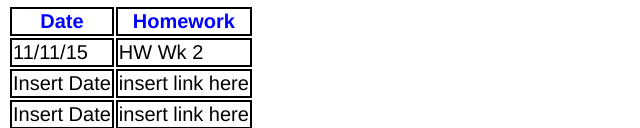
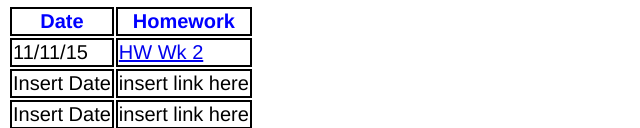
Before and after one commit to jcdaviesauthor/FEWD37, a plain HTML site: page index.html in a window 1280 px wide. Shown: the part 673-801 px from the top of the page, without its empty margins (0-640 px from the left). Drawn offline with Linux system fonts and the light colour scheme.

Commit message:
Fix link tag

```diff
--- a/index.html
+++ b/index.html
@@ -59,7 +59,7 @@ td{
  <tr>
    <td>11/11/15</td>
 
-   <td <a href="https://jcdaviesauthor.github.io/FEWD37/hwwk2">HW Wk 2</a></td>
+   <td><a href="https://jcdaviesauthor.github.io/FEWD37/hwwk2">HW Wk 2</a></td>
  </tr>
  <tr>
    <td>Insert Date</td>
```
